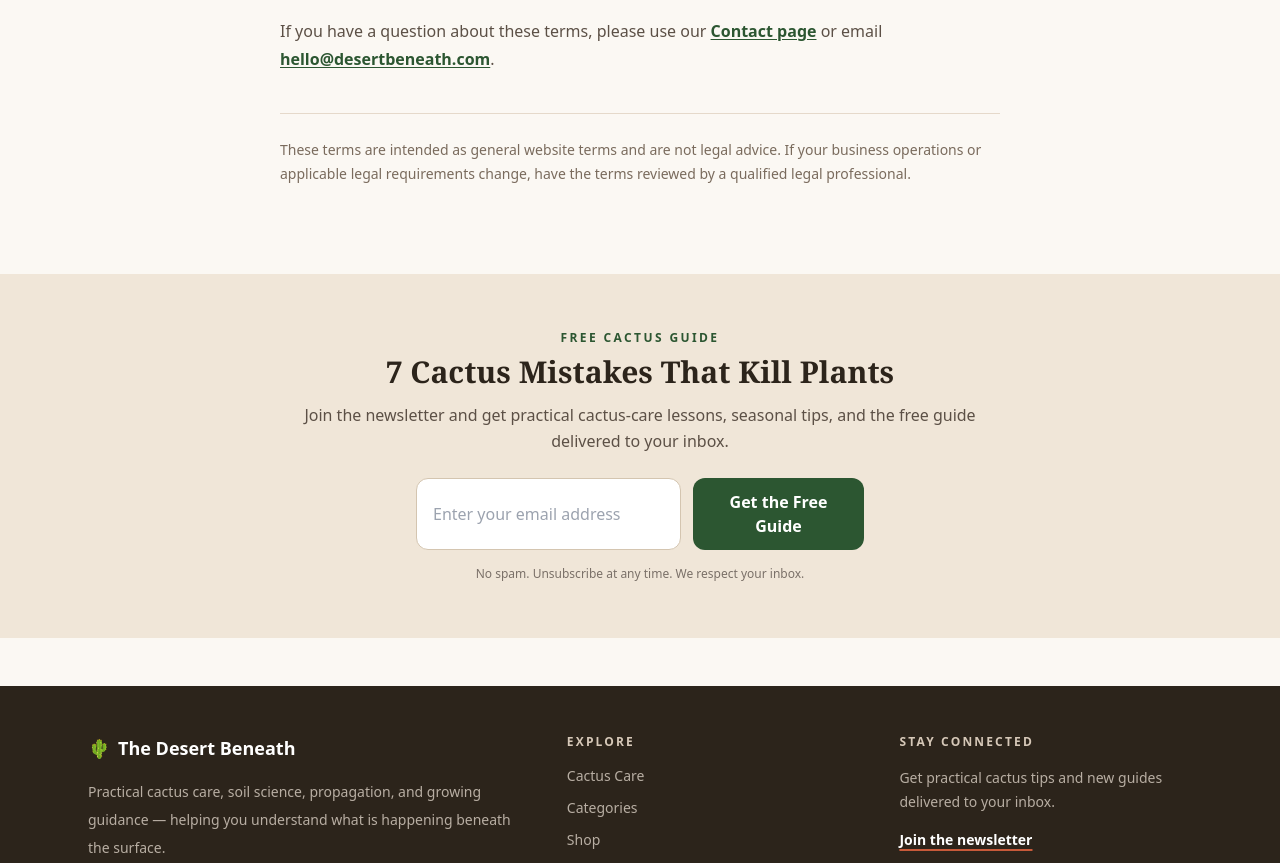
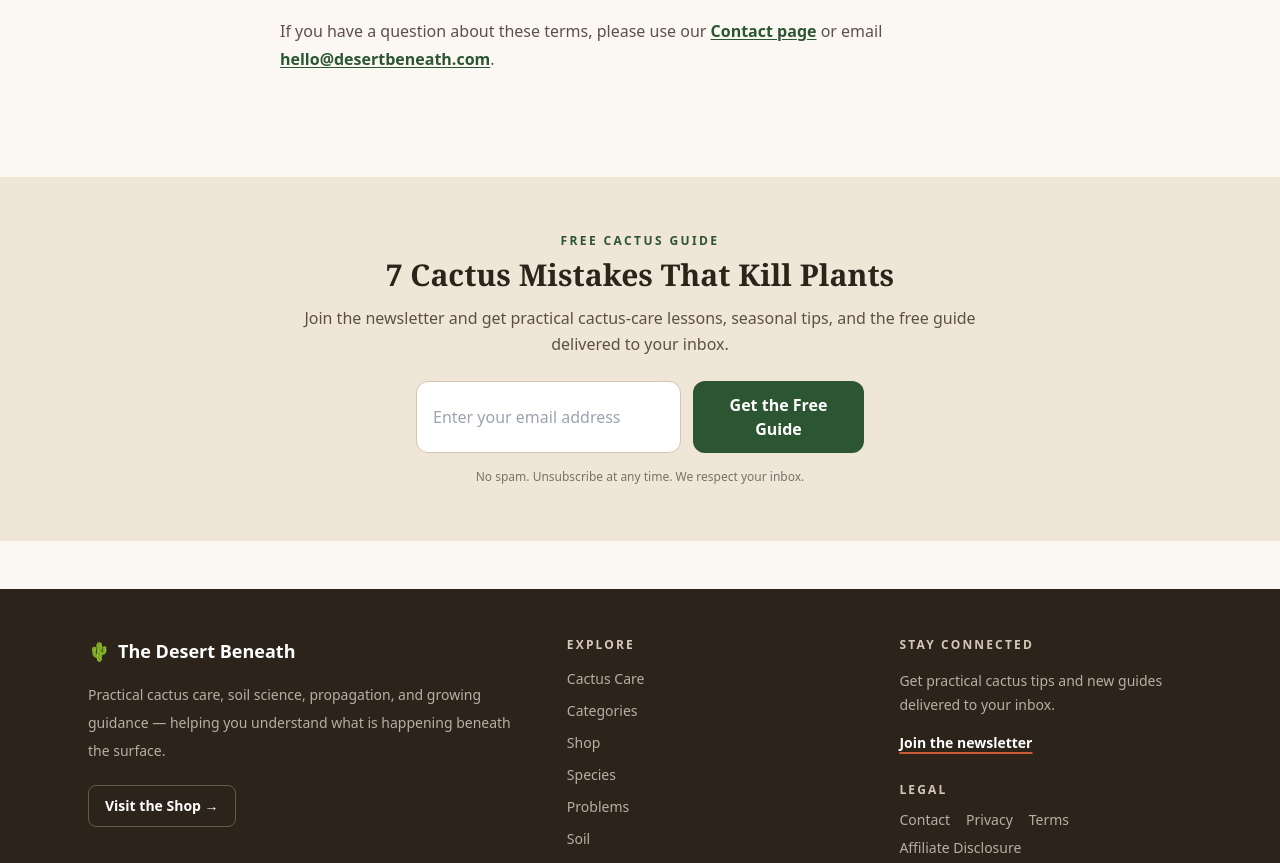
Before and after one commit to valdo-tech-pro/desert-beneath, a Next.js app: page /terms in a window 1280 px wide. Shown: the part 2788-3651 px from the top of the page. Built offline with nearby package versions, Linux system fonts and the light colour scheme.

Commit message:
Remove legal-advice note from Terms page

```diff
--- a/app/terms/page.tsx
+++ b/app/terms/page.tsx
@@ -125,9 +125,6 @@ export default function TermsPage() {
           </p>
         </section>
 
-        <p className="mt-10 border-t border-[#e5d9ca] pt-6 text-sm leading-6 text-[#7a6b5d]">
-          These terms are intended as general website terms and are not legal advice. If your business operations or applicable legal requirements change, have the terms reviewed by a qualified legal professional.
-        </p>
       </div>
     </article>
   )
```
